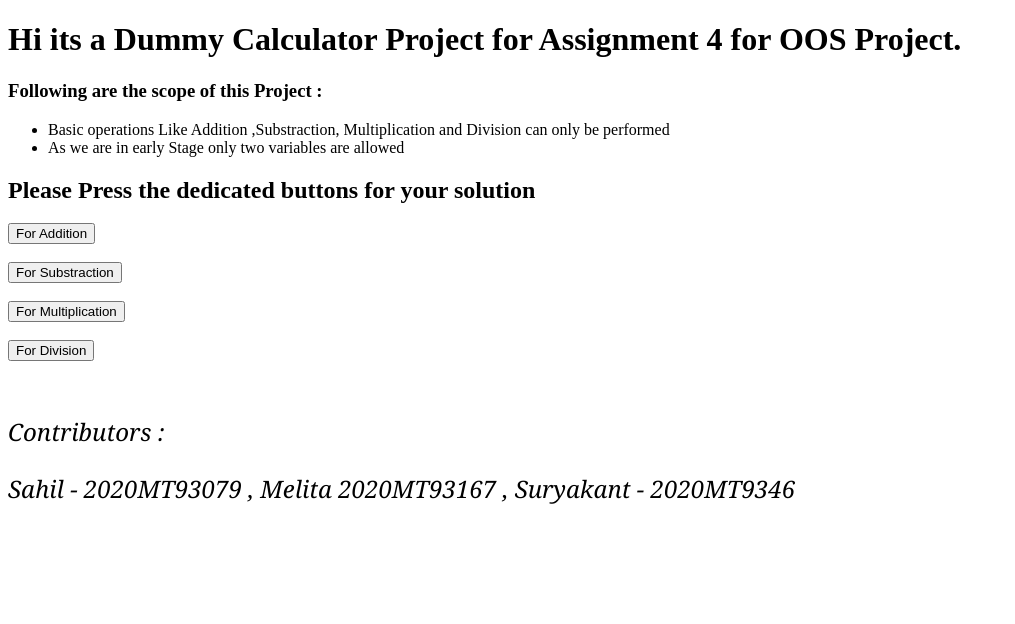
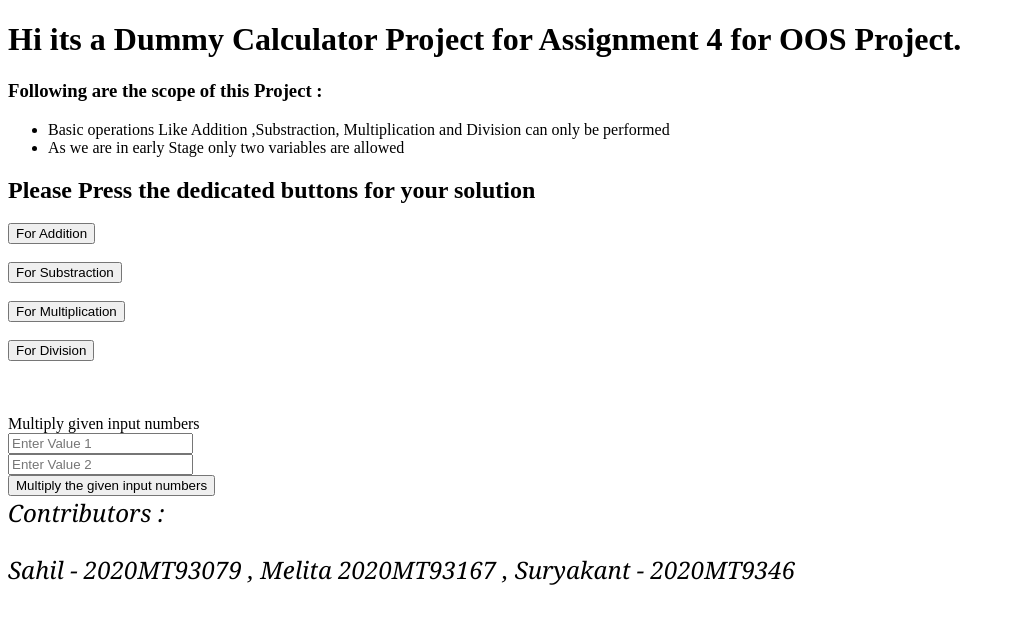
Before and after one commit to azhar0610/Calculator, an Angular app: page / in a window 1280 px wide. Both pictures are taken after a click on the button "For Multiplication". Shown: the top 624 px of the page, without its empty margins (0-1015 px from the left). Built offline with nearby package versions, Linux system fonts and the light colour scheme.

Commit message:
Adding Multiplication to home

```diff
--- a/src/app/app.component.html
+++ b/src/app/app.component.html
@@ -22,6 +22,9 @@
 <div *ngIf="operation == '/'">
   <app-division></app-division>
 </div>
+<div *ngIf="operation == '*'">
+  <app-multiplication></app-multiplication>
+</div>
 <footer style="font-style: italic; font-size: x-large; font-family: Georgia, 'Times New Roman', Times, serif;">Contributors :
 <p>Sahil - 2020MT93079 , Melita 2020MT93167 , Suryakant - 2020MT9346</p>
 </footer>
--- a/src/app/app.module.ts
+++ b/src/app/app.module.ts
@@ -7,13 +7,15 @@ import { AdditionComponent } from './addition/addition.component';
 import { FormsModule } from '@angular/forms';
 import { SubractionComponent } from './subraction/subraction.component';
 import { DivisionComponent } from './division/division.component';
+import { MultiplicationComponent } from './multiplication/multiplication.component';
 
 @NgModule({
   declarations: [
     AppComponent,
     AdditionComponent,
     SubractionComponent,
-    DivisionComponent
+    DivisionComponent,
+    MultiplicationComponent
   ],
   imports: [
     BrowserModule,
```
